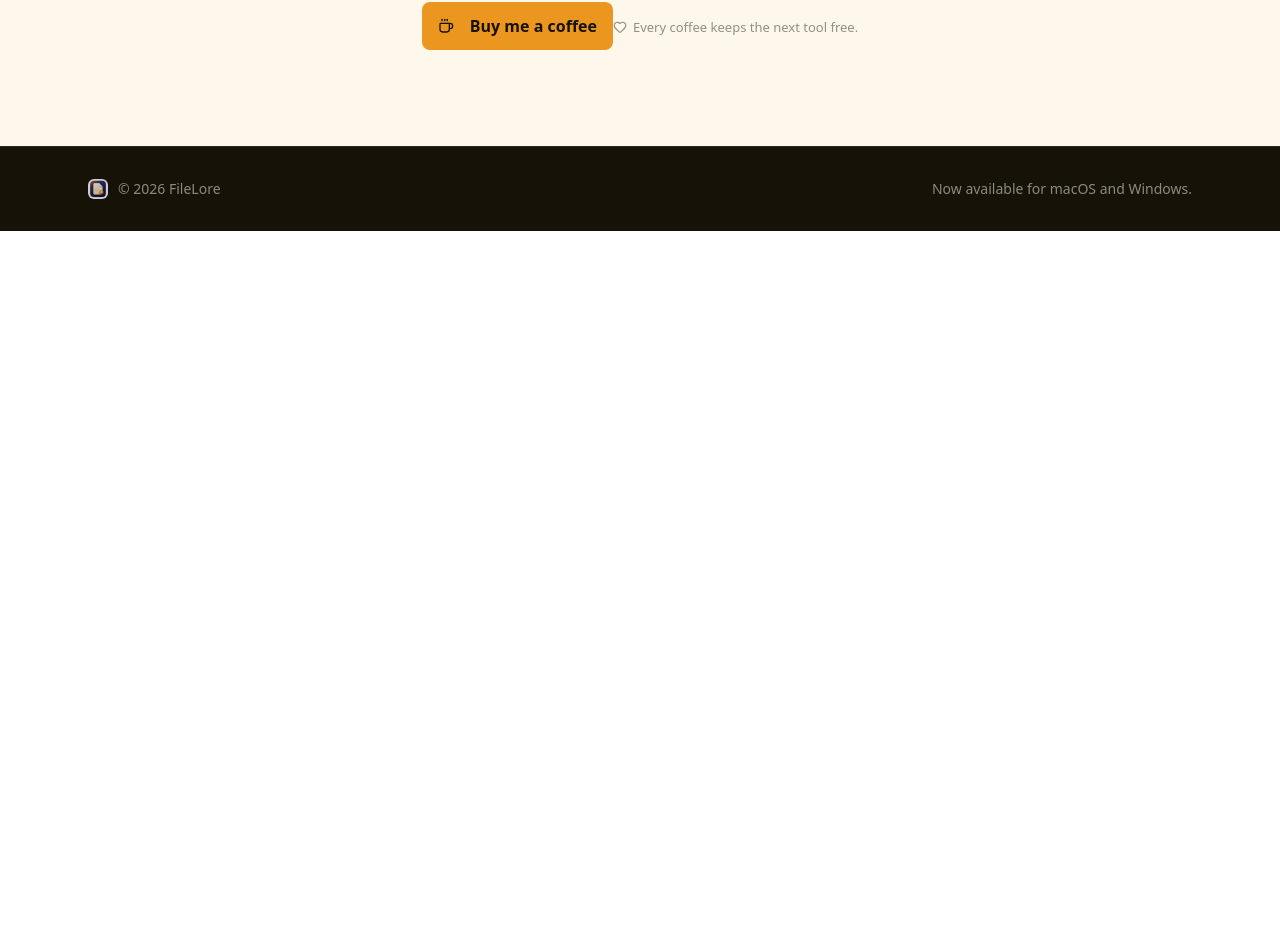
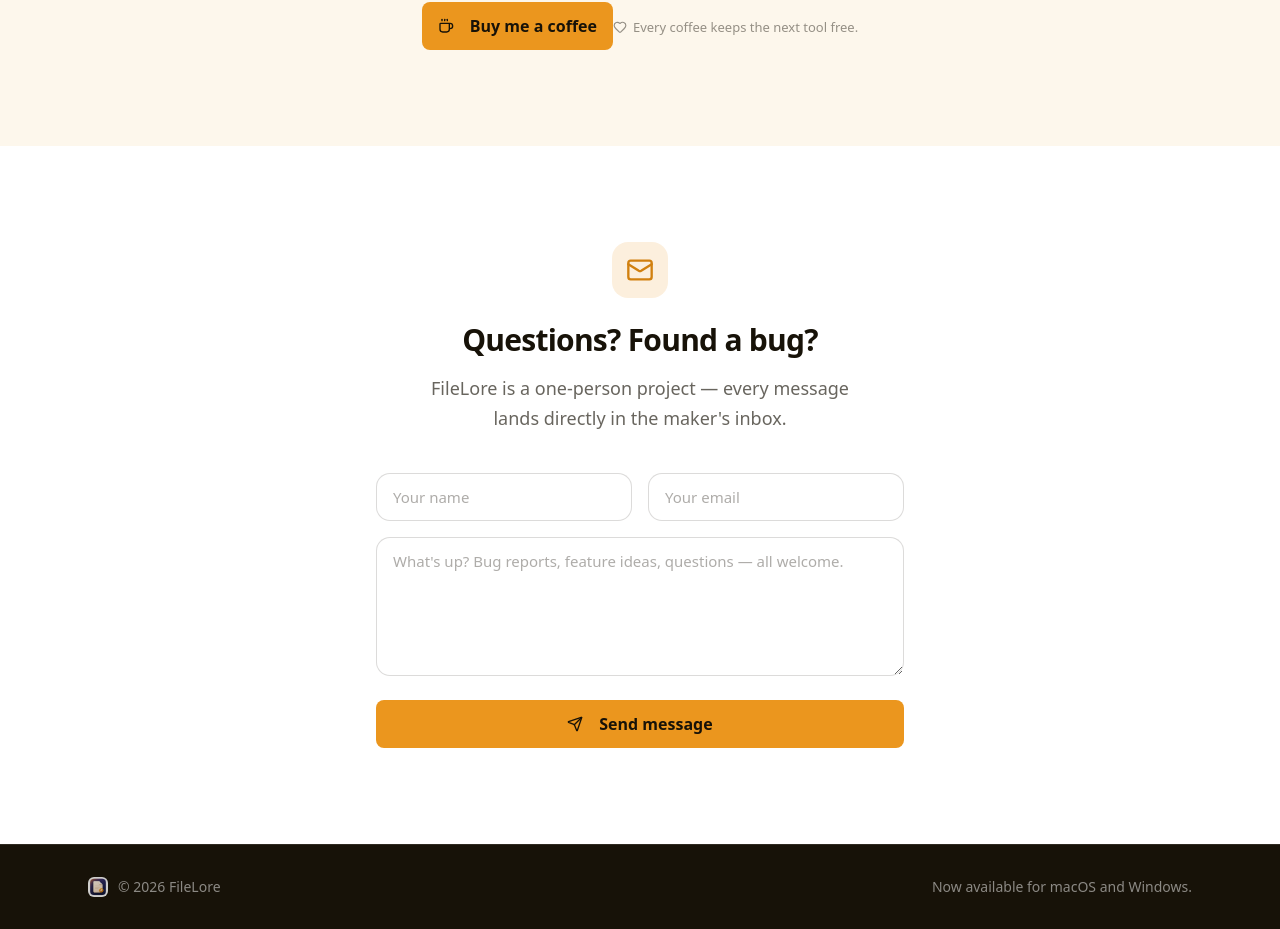
Before and after one commit to Francom121/FileLore, a React (Vite) app in the folder website/: page / in a window 1280 px wide. Shown: the part 7532-8461 px from the top of the page. Before the commit the page ends 7763 px from the top, so only its background shows below. Built offline with nearby package versions, Linux system fonts and the light colour scheme.

Commit message:
Website: contact section with Netlify Forms

```diff
--- a/website/index.html
+++ b/website/index.html
@@ -20,6 +20,12 @@
     <meta property="og:image" content="/logo-512.png" />
   </head>
   <body>
+    <!-- Hidden static copy so Netlify's deploy-time parser detects the React-rendered contact form -->
+    <form name="contact" data-netlify="true" netlify-honeypot="bot-field" hidden>
+      <input name="name" />
+      <input name="email" />
+      <textarea name="message"></textarea>
+    </form>
     <div id="root"></div>
     <script type="module" src="/src/main.tsx"></script>
   </body>
--- a/website/src/pages/Home.tsx
+++ b/website/src/pages/Home.tsx
@@ -6,6 +6,7 @@
 import DemoVideo from "@/sections/DemoVideo"
 import DownloadCTA from "@/sections/DownloadCTA"
 import Support from "@/sections/Support"
+import Contact from "@/sections/Contact"
 import Footer from "@/sections/Footer"
 
 export default function Home() {
@@ -20,6 +21,7 @@
         <DemoVideo />
         <DownloadCTA />
         <Support />
+        <Contact />
       </main>
       <Footer />
     </div>
--- /dev/null
+++ b/website/src/sections/Contact.tsx
@@ -0,0 +1,123 @@
+import { useState } from "react"
+import { Button } from "@/components/ui/button"
+import { Mail, Send, CheckCircle2, AlertCircle } from "lucide-react"
+
+type Status = "idle" | "sending" | "sent" | "error"
+
+function encode(data: Record<string, string>) {
+  return Object.keys(data)
+    .map((key) => encodeURIComponent(key) + "=" + encodeURIComponent(data[key]))
+    .join("&")
+}
+
+export default function Contact() {
+  const [status, setStatus] = useState<Status>("idle")
+  const [form, setForm] = useState({ name: "", email: "", message: "" })
+
+  const handleSubmit = async (e: React.FormEvent) => {
+    e.preventDefault()
+    setStatus("sending")
+    try {
+      const res = await fetch("/", {
+        method: "POST",
+        headers: { "Content-Type": "application/x-www-form-urlencoded" },
+        body: encode({ "form-name": "contact", ...form }),
+      })
+      if (!res.ok) throw new Error(String(res.status))
+      setStatus("sent")
+    } catch {
+      setStatus("error")
+    }
+  }
+
+  const inputClass =
+    "w-full rounded-xl border border-ink/15 bg-white px-4 py-3 text-[15px] text-ink placeholder:text-ink/35 outline-none transition focus:border-fl-500 focus:ring-2 focus:ring-fl-500/30"
+
+  return (
+    <section id="contact" className="bg-white">
+      <div className="mx-auto max-w-xl px-6 py-20 md:py-24">
+        <div className="text-center">
+          <div className="mx-auto flex h-14 w-14 items-center justify-center rounded-2xl bg-fl-500/15 text-fl-600">
+            <Mail className="h-7 w-7" />
+          </div>
+          <h2 className="mt-6 text-3xl font-semibold tracking-tight text-ink">
+            Questions? Found a bug?
+          </h2>
+          <p className="mx-auto mt-4 max-w-md text-lg leading-relaxed text-ink/65">
+            FileLore is a one-person project — every message lands directly in
+            the maker's inbox.
+          </p>
+        </div>
+
+        {status === "sent" ? (
+          <div className="mt-10 flex flex-col items-center gap-3 rounded-2xl border border-fl-500/30 bg-fl-50 px-6 py-10 text-center">
+            <CheckCircle2 className="h-9 w-9 text-fl-600" />
+            <p className="text-lg font-semibold text-ink">Message sent!</p>
+            <p className="text-[15px] text-ink/60">
+              Thanks for reaching out — you'll hear back soon.
+            </p>
+          </div>
+        ) : (
+          <form
+            name="contact"
+            method="POST"
+            data-netlify="true"
+            netlify-honeypot="bot-field"
+            onSubmit={handleSubmit}
+            className="mt-10 flex flex-col gap-4"
+          >
+            <input type="hidden" name="form-name" value="contact" />
+            <p className="hidden">
+              <label>
+                Don't fill this out: <input name="bot-field" />
+              </label>
+            </p>
+            <div className="grid gap-4 sm:grid-cols-2">
+              <input
+                required
+                name="name"
+                placeholder="Your name"
+                value={form.name}
+                onChange={(e) => setForm({ ...form, name: e.target.value })}
+                className={inputClass}
+              />
+              <input
+                required
+                type="email"
+                name="email"
+                placeholder="Your email"
+                value={form.email}
+                onChange={(e) => setForm({ ...form, email: e.target.value })}
+                className={inputClass}
+              />
+            </div>
+            <textarea
+              required
+              name="message"
+              placeholder="What's up? Bug reports, feature ideas, questions — all welcome."
+              rows={5}
+              value={form.message}
+              onChange={(e) => setForm({ ...form, message: e.target.value })}
+              className={inputClass + " resize-y"}
+            />
+            {status === "error" && (
+              <p className="flex items-center justify-center gap-2 text-[14px] text-red-600">
+                <AlertCircle className="h-4 w-4" />
+                Something went wrong — please try again.
+              </p>
+            )}
+            <Button
+              type="submit"
+              size="lg"
+              disabled={status === "sending"}
+              className="mt-2 h-12 bg-fl-500 px-8 text-base font-semibold text-ink hover:bg-fl-400 disabled:opacity-60"
+            >
+              <Send className="mr-2 h-5 w-5" />
+              {status === "sending" ? "Sending…" : "Send message"}
+            </Button>
+          </form>
+        )}
+      </div>
+    </section>
+  )
+}
```
